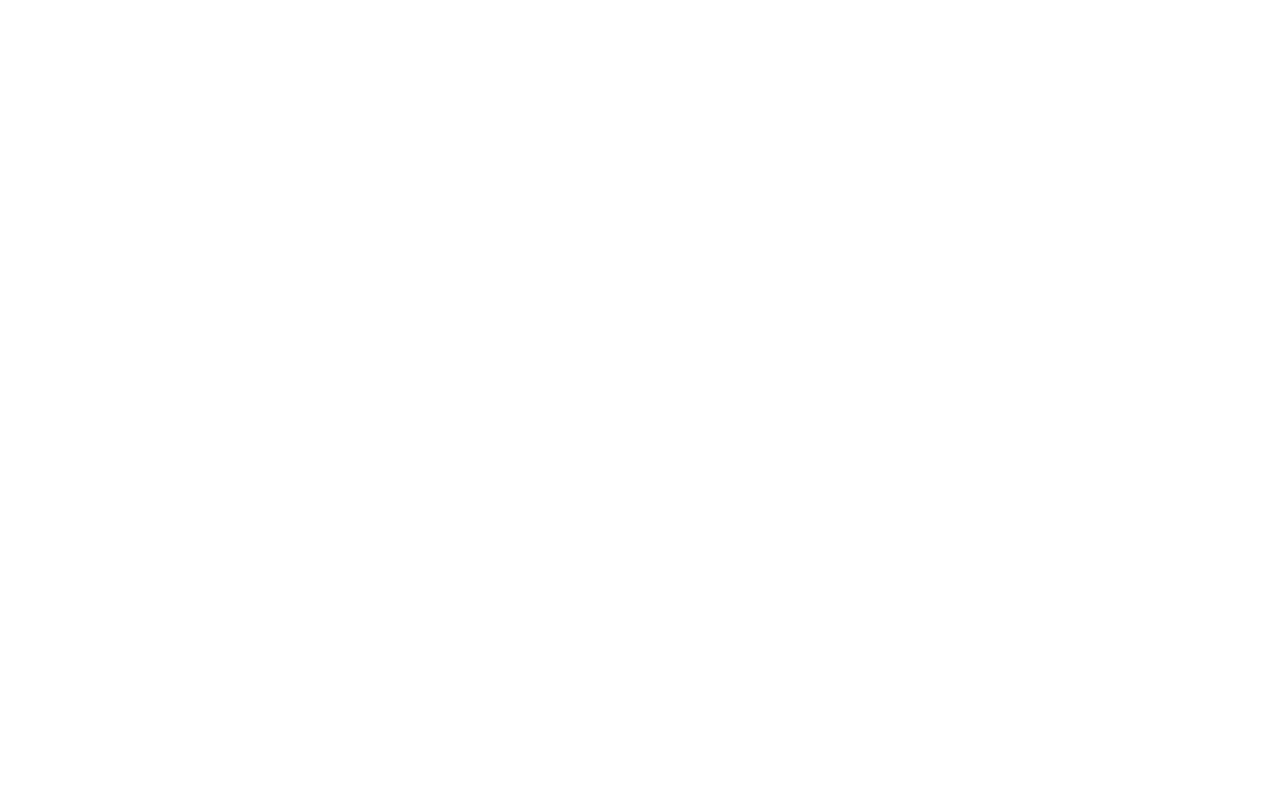
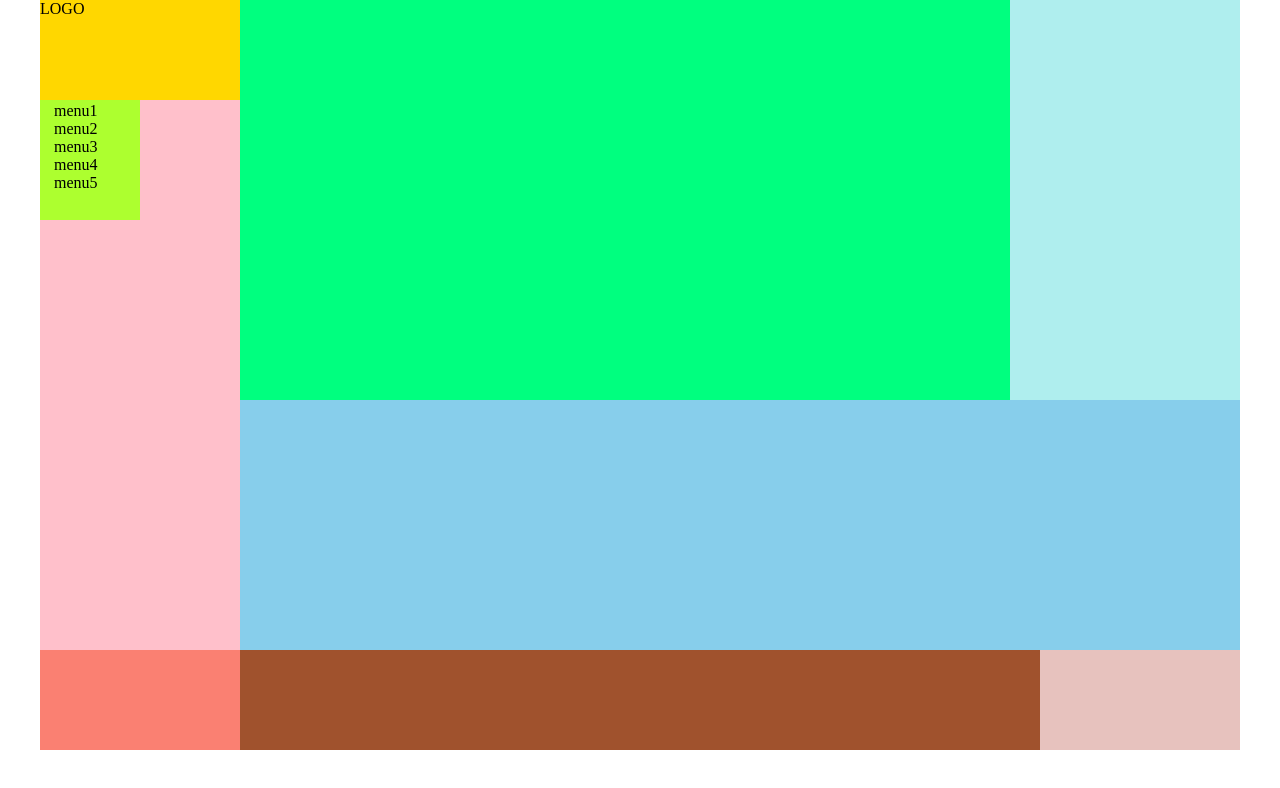
Before and after one commit to kimmyungjin00/D-2, a plain HTML site: page index.html in a window 1280 px wide. Drawn offline with Linux system fonts and the light colour scheme.

Commit message:
아무거나

```diff
--- /dev/null
+++ b/css/main.css
@@ -0,0 +1,88 @@
+@charset "utf-8";
+* {
+  margin: 0;
+  padding: 0;
+  box-sizing: border-box;
+}
+.wrap {
+  width: 1200px;
+  height: 750px;
+  background-color: rgb(191, 228, 197);
+  margin: auto;
+}
+.top {
+  width: 100%;
+  height: 650px;
+  background-color: peru;
+  display: flex;
+}
+.top1 {
+  width: 200px;
+  height: 650px;
+  background-color: pink;
+}
+.te1 {
+  width: 200px;
+  height: 100px;
+  background-color: gold;
+}
+.nav {
+  width: 100px;
+  height: 120px;
+  background-color: greenyellow;
+  padding:0 12px ;
+
+}
+ul {
+  padding: 2px;
+}
+li {
+  list-style: none;
+  }
+.top2 {
+  width: 1000px;
+  height: 650px;
+  background-color: palevioletred;
+}
+.to1 {
+  width: 1000px;
+  height: 400px;
+  background-color: silver;
+  display: flex;
+}
+.t1 {
+  width: 770px;
+  height: 400px;
+  background-color: springgreen;
+}
+.t2 {
+  width: 230px;
+  height: 400px;
+  background-color: paleturquoise;
+}
+.to2 {
+  width: 1000px;
+  height: 250px;
+  background-color: skyblue;
+}
+.footer {
+  width: 100%;
+  height: 100px;
+  background-color: green;
+  display: flex;
+}
+.foot1 {
+  width: 200px;
+  height: 100%;
+  background-color: salmon;
+}
+.foot2 {
+  width: 800px;
+  height: 100%;
+  background-color: sienna;
+}
+.foot3 {
+  width: 200px;
+  height: 100%;
+  background-color: rgb(231, 194, 190);
+}
--- a/index.html
+++ b/index.html
@@ -1,11 +1,53 @@
 <!DOCTYPE html>
 <html lang="ko">
-<head>
-    <meta charset="UTF-8">
-    <meta name="viewport" content="width=device-width, initial-scale=1.0">
+  <head>
+    <meta charset="UTF-8" />
+    <meta name="viewport" content="width=device-width, initial-scale=1.0" />
     <title>연습</title>
-</head>
-<body>
+    <link rel="stylesheet" href="css.main" />
+    <link rel="icon" type="image/png" href="/favicon-96x96.png" sizes="96x96" />
+    <link rel="icon" type="image/svg+xml" href="img/favicon-96x96.png" />
+    <link rel="shortcut icon" href="/img/favicon-96x96.png />
+    <link
+      rel="apple-touch-icon"
+      sizes="180x180"
+      href="/img/favicon-96x96.png"
+    />
+    <link rel="manifest" href="/img/favicon-96x96.png" />
+  </head>
+  <link rel="stylesheet" href="./css/main.css" />
+  <body>
+    <div class="wrap">
+      <div class="top">
+        <div class="top1">
+            <div class="te1">LOGO</div>
+            <div class="nav">
+                <ul>
+                    <li>menu1</li>
+                    <li>menu2</li>
+                    <li>menu3</li>
+                    <li>menu4</li>
+                    <li>menu5</li>
+                </ul>
+            </div>
+        </div>
+        <div class="top2">
+          <div class="to1">
+            <div class="t1">
 
-</body>
+            </div>
+            <div class="t2">
+
+            </div>
+          </div>
+          <div class="to2"></div>
+        </div>
+      </div>
+      <div class="footer">
+        <div class="foot1"></div>
+        <div class="foot2"></div>
+        <div class="foot3"></div>
+      </div>
+    </div>
+  </body>
 </html>
```
Also changed, not shown: img/apple-touch-icon.png (added), img/favicon-96x96.png (added), img/favicon.ico (added), img/favicon.svg (added), img/site.webmanifest (added), img/web-app-manifest-192x192.png (added), img/web-app-manifest-512x512.png (added).
